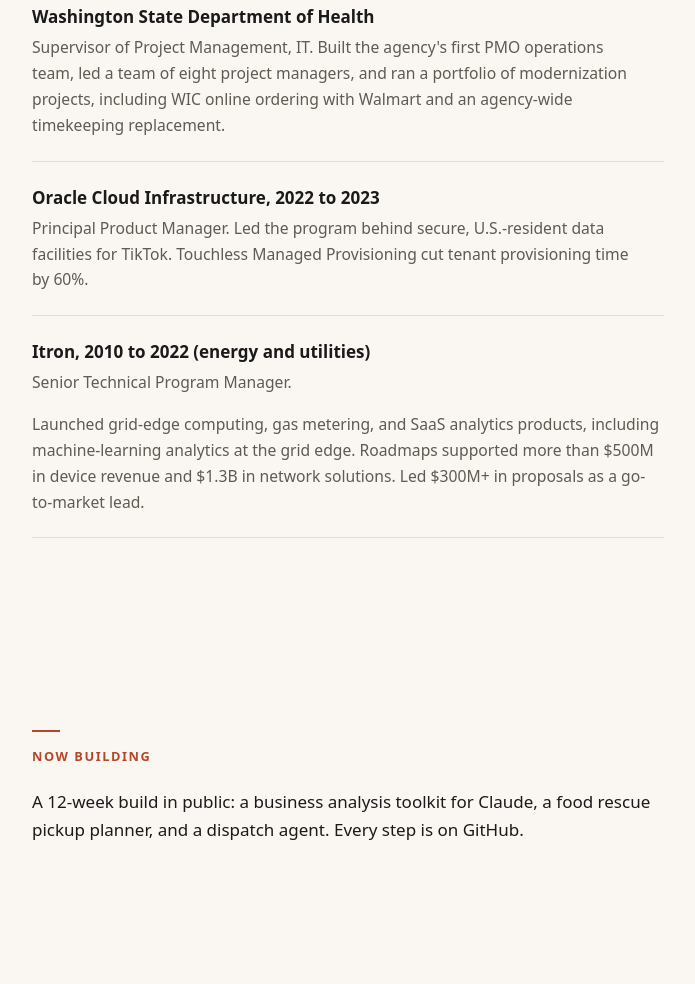
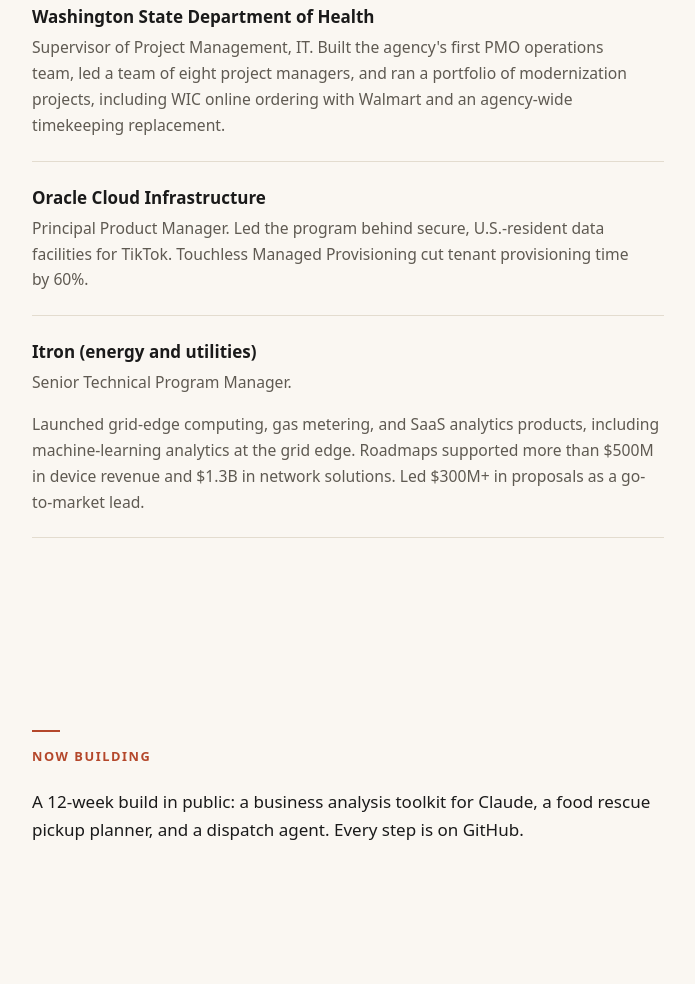
Before and after one commit to Taresa/taresa.github.io, a plain HTML site: page index.html in a window 1280 px wide. Shown: the part 2338-3322 px from the top of the page, without its empty margins (292-987 px from the left). Drawn offline with Linux system fonts and the light colour scheme.

Commit message:
Remove dates from experience entries
Co-Authored-By: Claude Sonnet 5.5 <noreply@anthropic.com>

```diff
--- a/index.html
+++ b/index.html
@@ -232,11 +232,11 @@
       <p>Supervisor of Project Management, IT. Built the agency's first PMO operations team, led a team of eight project managers, and ran a portfolio of modernization projects, including WIC online ordering with Walmart and an agency-wide timekeeping replacement.</p>
     </li>
     <li>
-      <strong>Oracle Cloud Infrastructure, 2022 to 2023</strong>
+      <strong>Oracle Cloud Infrastructure</strong>
       <p>Principal Product Manager. Led the program behind secure, U.S.-resident data facilities for TikTok. Touchless Managed Provisioning cut tenant provisioning time by 60%.</p>
     </li>
     <li>
-      <strong>Itron, 2010 to 2022 (energy and utilities)</strong>
+      <strong>Itron (energy and utilities)</strong>
       <p>Senior Technical Program Manager.</p>
       <p>Launched grid-edge computing, gas metering, and SaaS analytics products, including machine-learning analytics at the grid edge. Roadmaps supported more than $500M in device revenue and $1.3B in network solutions. Led $300M+ in proposals as a go-to-market lead.</p>
     </li>
```
